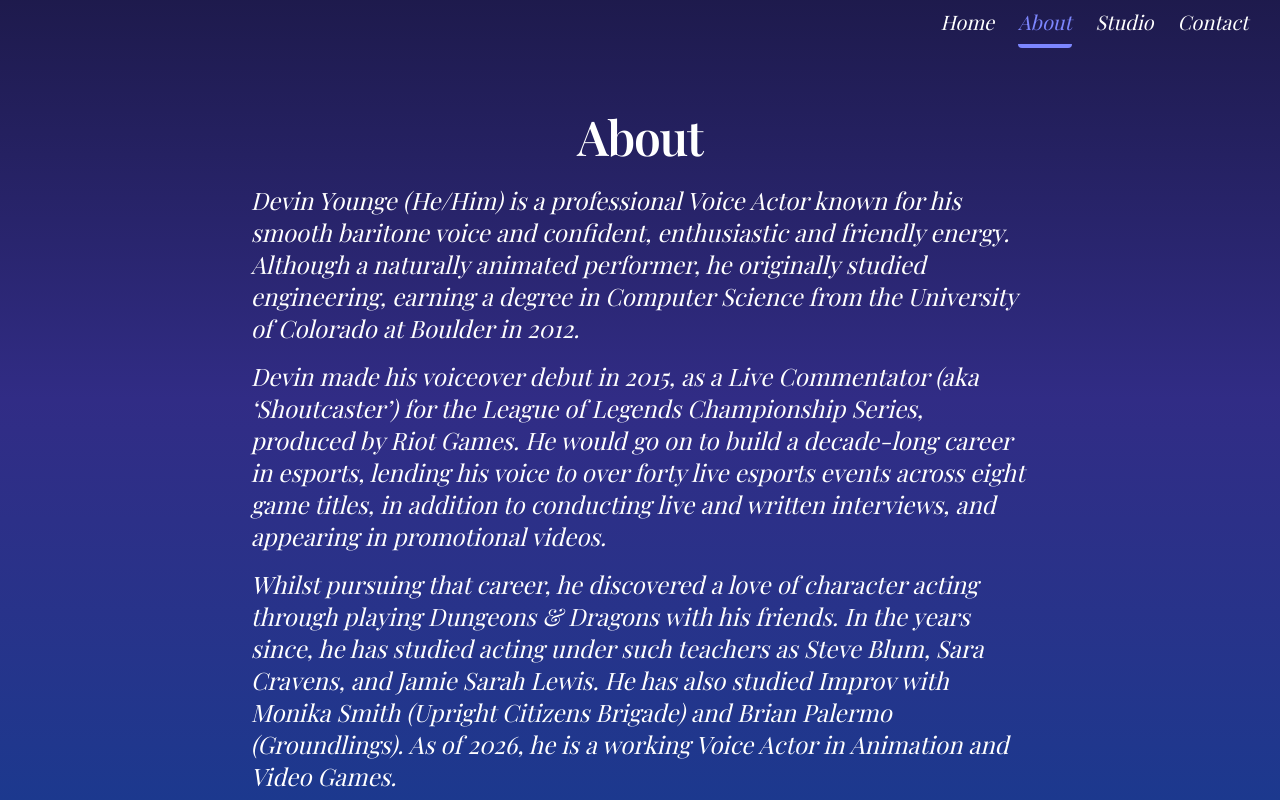
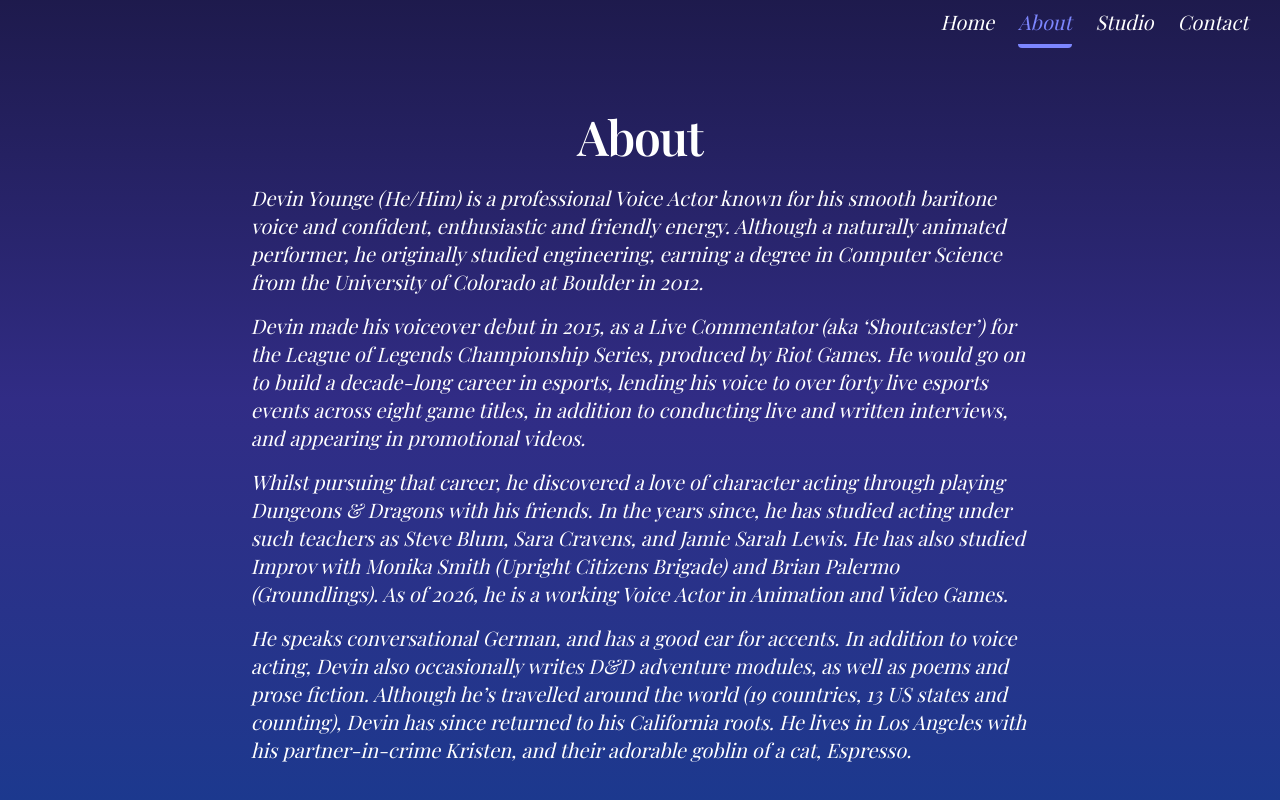
Before and after one commit to PiraTechnics/dyoungevo-portfolio, a Next.js app: page /about in a window 1280 px wide. Shown: the top 800 px of the page. Built offline with nearby package versions, Linux system fonts and the light colour scheme; a web font is replaced by a local one.

Commit message:
about section text size cleanup

```diff
--- a/app/about/page.tsx
+++ b/app/about/page.tsx
@@ -14,7 +14,7 @@ export default function About() {
       <h2 className="text-3xl font-semibold text-pretty tracking-tight text-white sm:text-4xl lg:text-5xl">
         About
       </h2>
-      <div className="px-4 sm:max-w-5/6 md:max-w-3/4 xl:max-w-2/3 py-4 text-white text-left italic md:text-xl lg:text-2xl flex flex-col gap-4 mb-8">
+      <div className="px-4 sm:max-w-5/6 md:max-w-3/4 xl:max-w-2/3 py-4 text-white text-left italic md:text-lg lg:text-xl flex flex-col gap-4 mb-8">
         {aboutParagraphs.map((paragraph) => (
           <p key={aboutParagraphs.indexOf(paragraph)}>{paragraph}</p>
         ))}
```
